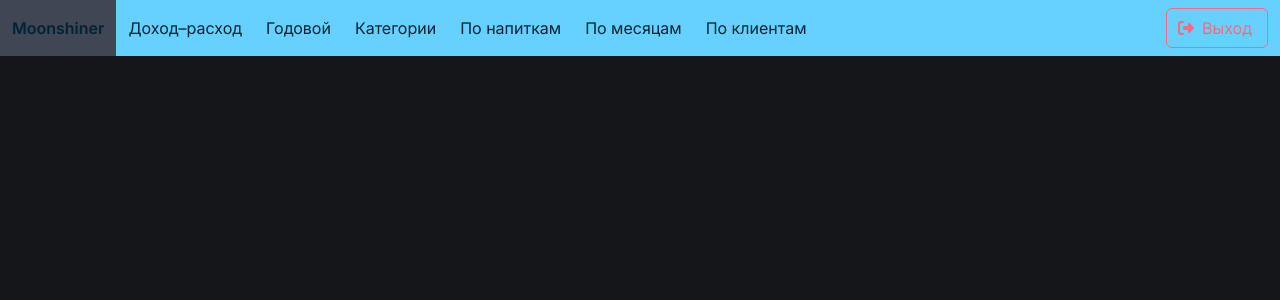
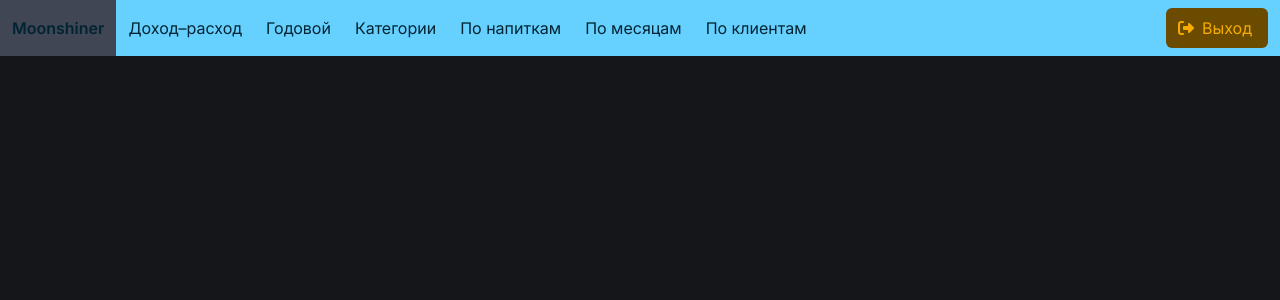
Before and after one commit to rzdpasha/Moonshiner-v.1-Analytics, a Django app: page / in a window 1280 px wide. Shown: the top 300 px of the page. Run offline with Django 5.2, Linux system fonts and the light colour scheme; the visitor is signed in with stand-in values (Sample User, id 1).

Commit message:
fix CSS for Exit button

```diff
--- a/reports/templates/reports/base_reports.html
+++ b/reports/templates/reports/base_reports.html
@@ -46,7 +46,7 @@
                 <div class="buttons">
                     <form action="{% url 'logout' %}" method="post">
                         {% csrf_token %}
-                        <button type="submit" class="button is-danger is-outlined">
+                        <button type="submit" class="button is-warning is-dark">
                             <span class="icon">
                                 <i class="fas fa-sign-out-alt"></i>
                             </span>
```
